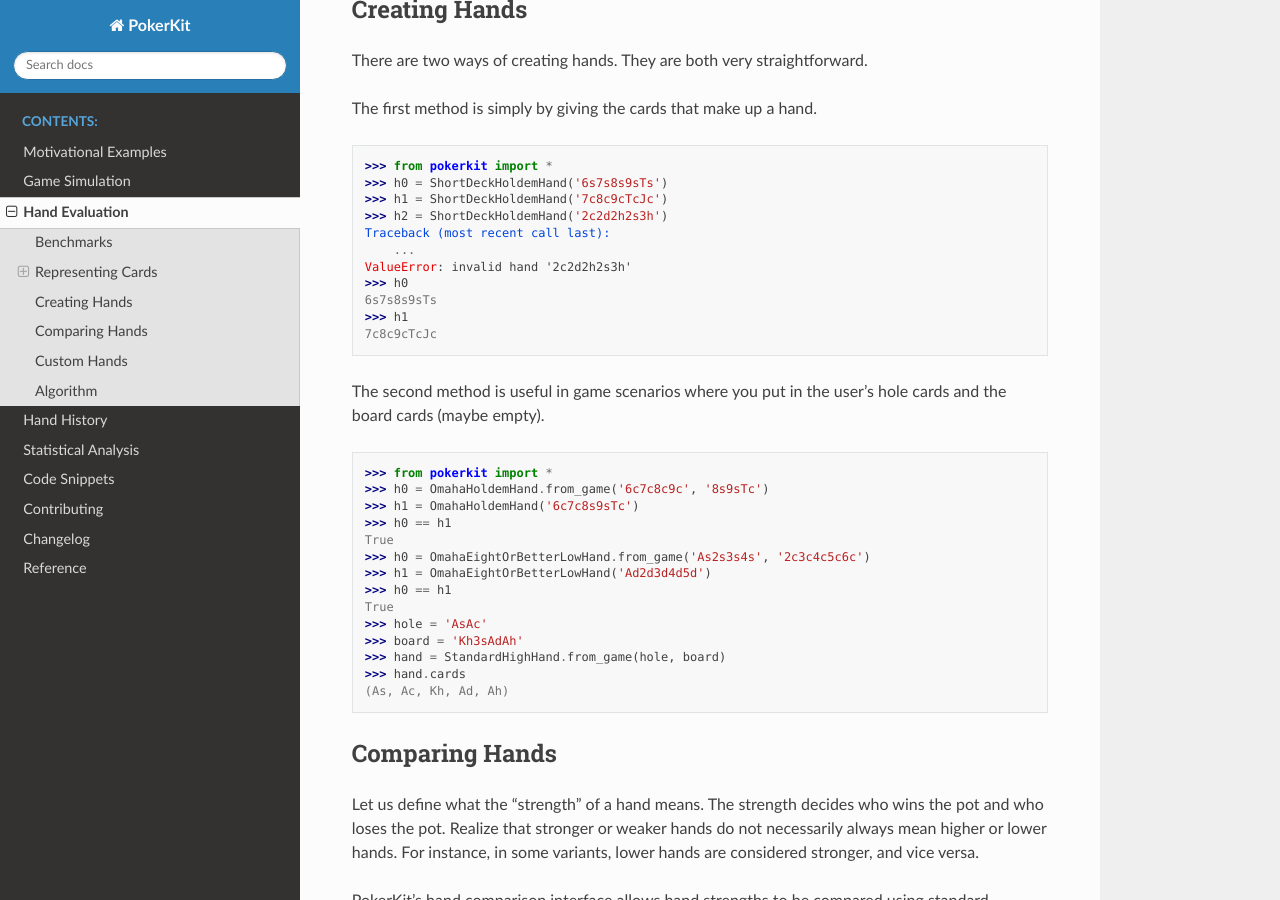
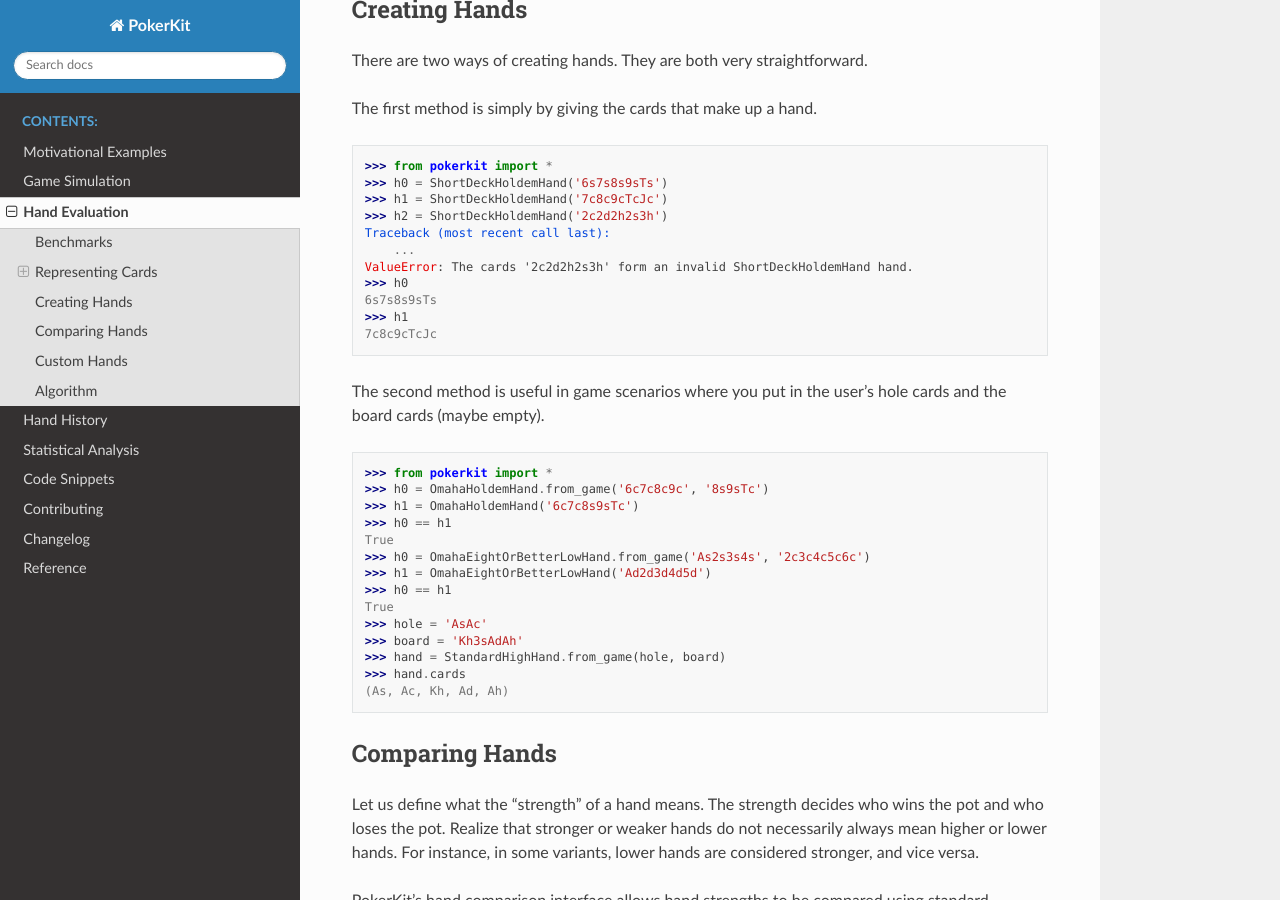
Before and after one commit to WTEngineer/pockerkit_python, a Sphinx documentation site: the page built from docs/evaluation.rst, in a window 1280 px wide and 900 px high, scrolled down 2851 px. Built offline with Sphinx 7.4.7 and the Read the Docs theme 2.0.0, drawn with Linux system fonts in a browser that asks for light colours.

Commit message:
Update error message

```diff
--- a/docs/evaluation.rst
+++ b/docs/evaluation.rst
@@ -128,7 +128,7 @@ The first method is simply by giving the cards that make up a hand.
    >>> h2 = ShortDeckHoldemHand('2c2d2h2s3h')
    Traceback (most recent call last):
        ...
-   ValueError: invalid hand '2c2d2h2s3h'
+   ValueError: The cards '2c2d2h2s3h' form an invalid ShortDeckHoldemHand hand.
    >>> h0
    6s7s8s9sTs
    >>> h1
```
